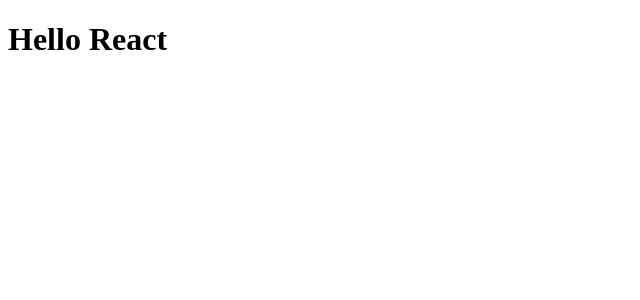
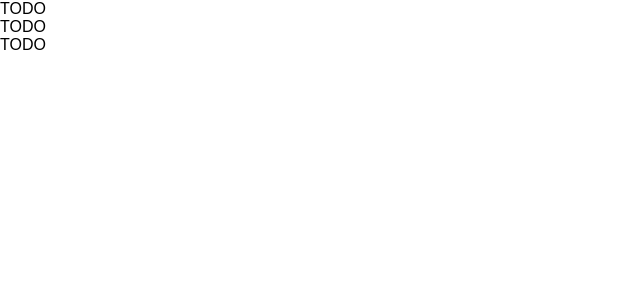
Before and after one commit to wbdvlpmnt/React_text_expander, a React (Create React App) app: page / in a window 1280 px wide. Shown: the top 300 px of the page, without its empty margins (0-640 px from the left). Built offline with nearby package versions, Linux system fonts and the light colour scheme; the HTML template or start-up script is replaced by a standard one.

Commit message:
add starter files

```diff
--- a/src/App.js
+++ b/src/App.js
@@ -1,9 +1,39 @@
-function App() {
+import "./styles.css";
+
+export default function App() {
   return (
     <div>
-      <h1>Hello React</h1>
+      <TextExpander>
+        Space travel is the ultimate adventure! Imagine soaring past the stars
+        and exploring new worlds. It's the stuff of dreams and science fiction,
+        but believe it or not, space travel is a real thing. Humans and robots
+        are constantly venturing out into the cosmos to uncover its secrets and
+        push the boundaries of what's possible.
+      </TextExpander>
+
+      <TextExpander
+        collapsedNumWords={20}
+        expandButtonText="Show text"
+        collapseButtonText="Collapse text"
+        buttonColor="#ff6622"
+      >
+        Space travel requires some seriously amazing technology and
+        collaboration between countries, private companies, and international
+        space organizations. And while it's not always easy (or cheap), the
+        results are out of this world. Think about the first time humans stepped
+        foot on the moon or when rovers were sent to roam around on Mars.
+      </TextExpander>
+
+      <TextExpander expanded={true} className="box">
+        Space missions have given us incredible insights into our universe and
+        have inspired future generations to keep reaching for the stars. Space
+        travel is a pretty cool thing to think about. Who knows what we'll
+        discover next!
+      </TextExpander>
     </div>
   );
 }
 
-export default App;
+function TextExpander() {
+  return <div>TODO</div>;
+}
--- /dev/null
+++ b/src/styles.css
@@ -0,0 +1,15 @@
+* {
+    padding: 0;
+    margin: 0;
+  }
+
+  body {
+    font-family: sans-serif;
+  }
+
+  .box {
+    padding: 10px;
+    border: 1px solid #ccc;
+    border-radius: 7px;
+    background-color: #f7f7f7;
+  }
```
